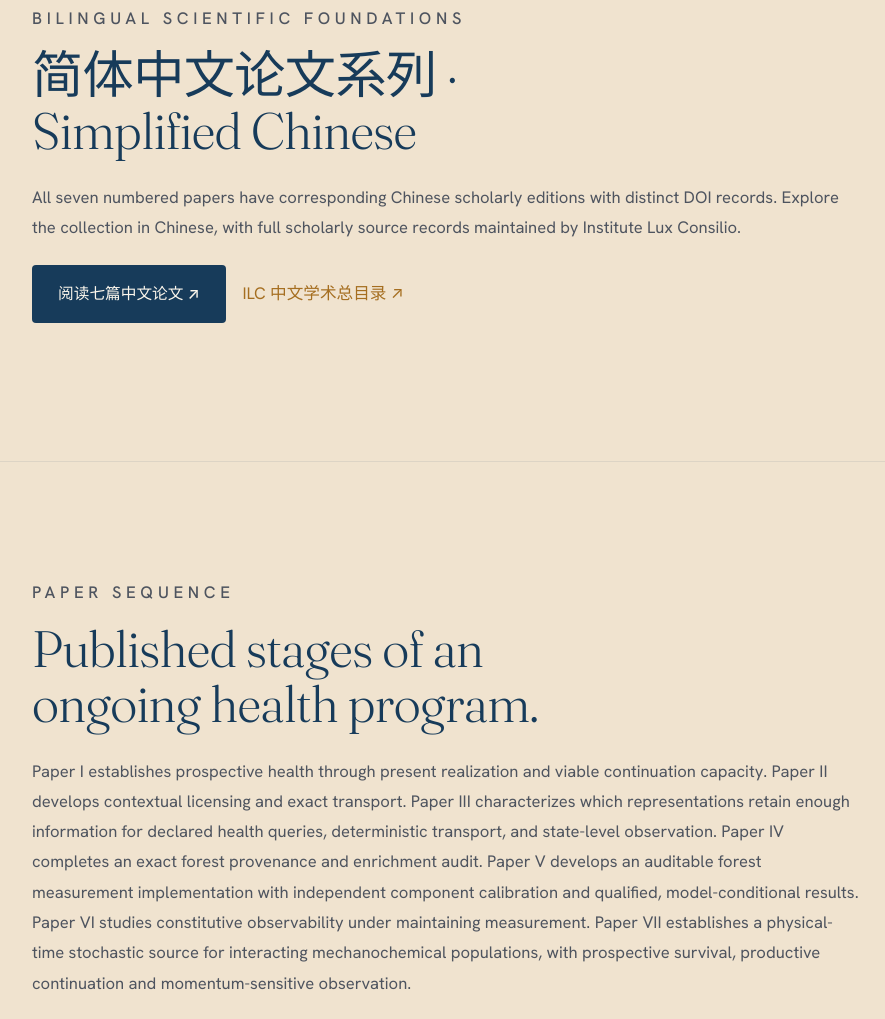
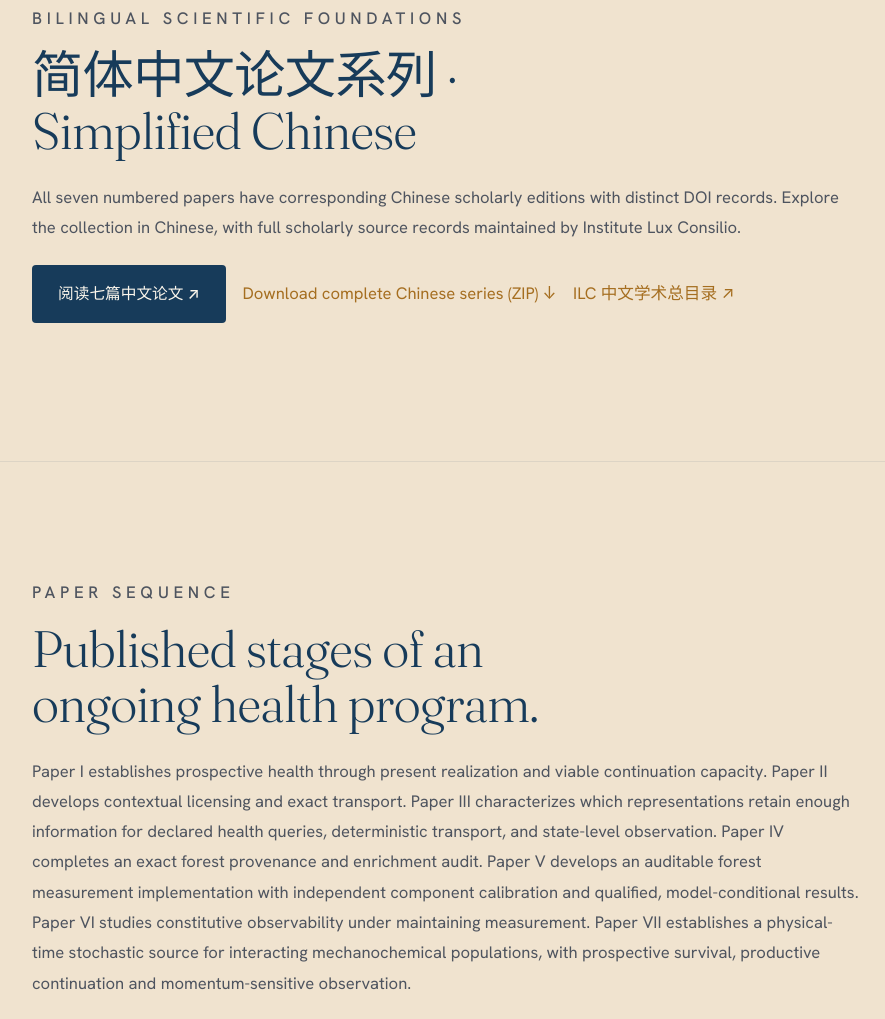
Before and after one commit to zedjames/fieldfluxbiosystems, a plain HTML site: page research-series-health-formally-defined.html in a window 1280 px wide. Shown: the part 3526-4545 px from the top of the page, without its empty margins (82-967 px from the left). Drawn offline with Linux system fonts and the light colour scheme; animation ran at ten frames a second.

Commit message:
Link complete DOI-verified Simplified Chinese paper collection

```diff
--- a/research-series-health-formally-defined.html
+++ b/research-series-health-formally-defined.html
@@ -47,7 +47,7 @@
   <p>Paper III characterizes the representations sufficient to answer a declared health-query language. The canonical query-visible quotient sets the information threshold; a principal refinement theorem describes all sufficient representations. The same order identifies the least sufficient target for exact deterministic transport and the information needed for full state-level health observation. Examples involving control, cost, probability, route structure, and failure-aware robustness show how response semantics can carry these distinctions. Paper IV provides an exact, machine-checked finite forest benchmark for tracing semantic information loss and preserving prior Health judgments under conservative enrichment. Paper V tests a declared stochastic measurement specification against incomplete Harvard Forest observations and independent mortality outcomes. Paper VI establishes exact state-identification and prospective-verdict preservation under maintaining intervention. Paper VII constructs a lawful stochastic interacting kinetic population and identifies charge-band survival, productive regenerative transport, finite-population lifetime and the temporal information needed for prospective prediction.</p>
 </div></div></section>
 
-<section class="series-section" aria-label="Chinese language editions"><div class="wrap"><div class="series-copy reveal"><p class="eyebrow">Bilingual scientific foundations</p><h2 class="h-section">简体中文论文系列 · Simplified Chinese</h2><p>All seven numbered papers have corresponding Chinese scholarly editions with distinct DOI records. Explore the collection in Chinese, with full scholarly source records maintained by Institute Lux Consilio.</p><p><a class="btn btn--primary" href="research-health-formally-defined-zh.html" hreflang="zh-Hans">阅读七篇中文论文 ↗</a>　<a href="https://instituteluxconsilio.org/research-health-formally-defined-zh.html" hreflang="zh-Hans">ILC 中文学术总目录 ↗</a></p></div></div></section>
+<section class="series-section" aria-label="Chinese language editions"><div class="wrap"><div class="series-copy reveal"><p class="eyebrow">Bilingual scientific foundations</p><h2 class="h-section">简体中文论文系列 · Simplified Chinese</h2><p>All seven numbered papers have corresponding Chinese scholarly editions with distinct DOI records. Explore the collection in Chinese, with full scholarly source records maintained by Institute Lux Consilio.</p><p><a class="btn btn--primary" href="research-health-formally-defined-zh.html" hreflang="zh-Hans">阅读七篇中文论文 ↗</a>　<a href="https://github.com/zedjames/institute-lux-consilio/releases/download/series-latest/ilc-health-formally-defined-zh-latest.zip">Download complete Chinese series (ZIP) ↓</a>　<a href="https://instituteluxconsilio.org/research-health-formally-defined-zh.html" hreflang="zh-Hans">ILC 中文学术总目录 ↗</a></p></div></div></section>
 <section class="series-section" id="papers"><div class="wrap">
   <div class="series-copy reveal"><p class="eyebrow">Paper sequence</p><h2 class="h-section">Published stages of an ongoing health program.</h2><p>Paper I establishes prospective health through present realization and viable continuation capacity. Paper II develops contextual licensing and exact transport. Paper III characterizes which representations retain enough information for declared health queries, deterministic transport, and state-level observation. Paper IV completes an exact forest provenance and enrichment audit. Paper V develops an auditable forest measurement implementation with independent component calibration and qualified, model-conditional results. Paper VI studies constitutive observability under maintaining measurement. Paper VII establishes a physical-time stochastic source for interacting mechanochemical populations, with prospective survival, productive continuation and momentum-sensitive observation.</p></div>
 
```
